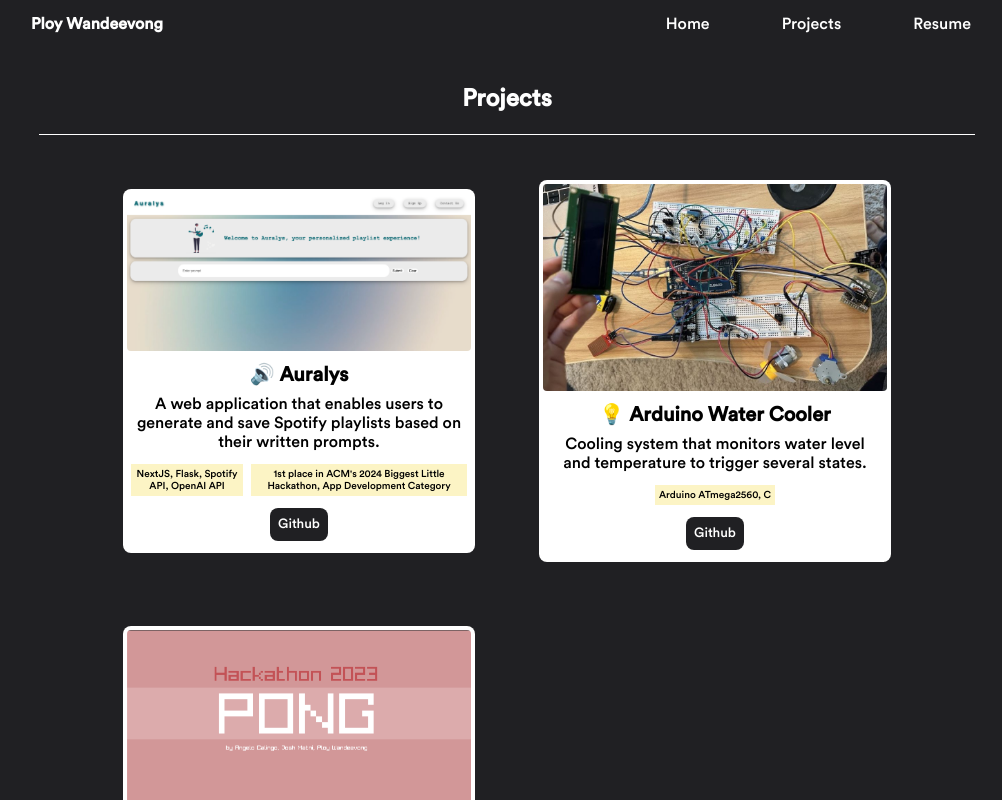
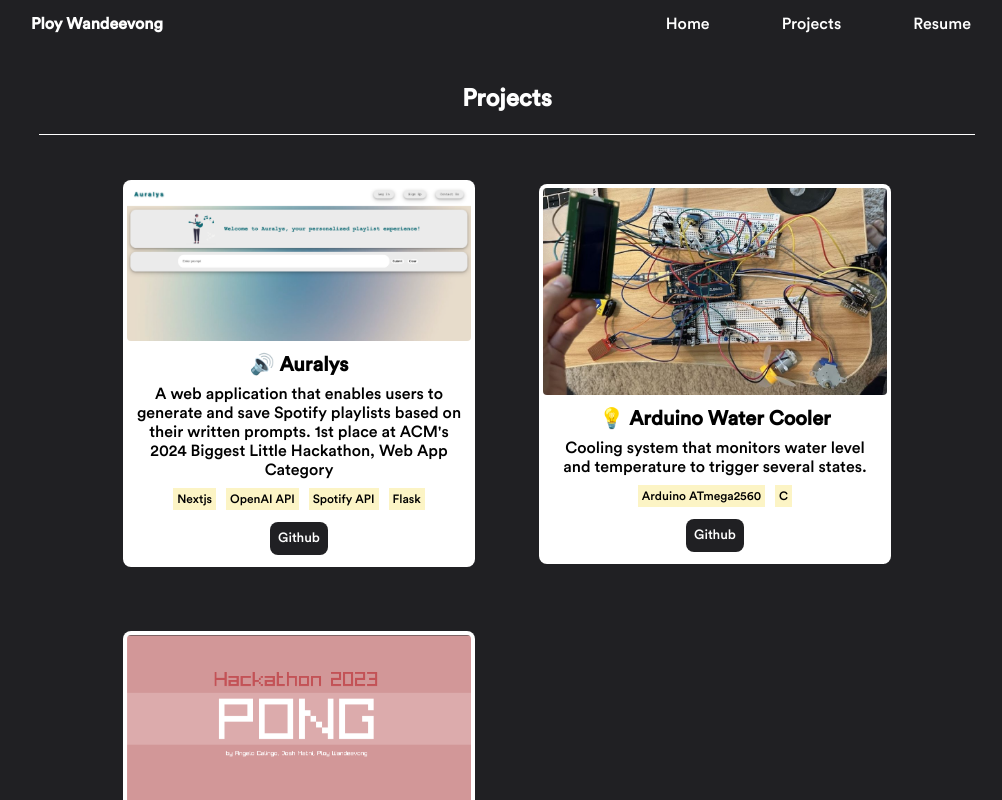
Before and after one commit to ployw/ployw.github.io, a React (Create React App) app: page /projects in a window 1280 px wide. Shown: the top 800 px of the page, without its empty margins (133-1135 px from the left). Built offline with nearby package versions, Linux system fonts and the light colour scheme.

Commit message:
pass list as items prop for project card

```diff
--- a/src/components/ProjectCard.js
+++ b/src/components/ProjectCard.js
@@ -6,8 +6,7 @@ const ProjectCard = ({
   imgAlt,
   title,
   description,
-  note1,
-  note2,
+  items,
   link,
   buttonText
 }) => {
@@ -17,10 +16,13 @@ const ProjectCard = ({
       </img>)}
       {title && (<h1 className="card-title">{title}</h1>)}
       {description && (<p className="card-description">{description}</p>)}
-      <div className="card-notes container inner">
-        {note1 && (<p className="card-highlight card-note">{note1}</p>)}
-        {note2 && (<p className="card-highlight card-note">{note2}</p>)}
-      </div>
+      {items && (<div className="card-items container inner">
+        <ul className="card-items-list">
+          {items.map((item, index) => (
+            <li className="card-item card-highlight" key={index}>{item}</li>
+          ))}
+        </ul>
+      </div>)}
       {buttonText && link && (<a className="card-link" target="_blank" href={link} rel="noopener noreferrer">
         <button className="card-button button">
           {buttonText}
--- a/src/components/ProjectCardStyles.css
+++ b/src/components/ProjectCardStyles.css
@@ -23,7 +23,14 @@
     margin: 0.8rem;
 }
 
-.card-note {
+.card-items-list {
+    display: flex;
+    flex-direction: row;
+    column-gap: 1rem;
+    margin-bottom: 0.8rem;
+}
+
+.card-item {
     color: black;
     font-size: var(--small-font-size);
     text-align: center;
@@ -36,7 +43,7 @@
 
 .card-button {
     background-color: var(--bg-color);
-    margin: 0.8rem;
+    margin-bottom: 0.8rem;
 }
 
 .card-button:hover {
--- a/src/components/ProjectGrid.js
+++ b/src/components/ProjectGrid.js
@@ -13,9 +13,8 @@ const ProjectGrid = () => {
             imgSrc={Auralys}
             imgAlt="project image"
             title="🔊 Auralys"
-            description="A web application that enables users to generate and save Spotify playlists based on their written prompts."
-            note1="NextJS, Flask, Spotify API, OpenAI API"
-            note2="1st place in ACM's 2024 Biggest Little Hackathon, App Development Category"
+            description="A web application that enables users to generate and save Spotify playlists based on their written prompts. 1st place at ACM's 2024 Biggest Little Hackathon, Web App Category"
+            items={['Nextjs', 'OpenAI API', 'Spotify API', 'Flask']}
             link="https://github.com/joshmatni/Auralys-Spotify-Playlist-Generator"
             buttonText="Github"
             />
@@ -26,8 +25,7 @@ const ProjectGrid = () => {
             imgAlt="project image"
             title="💡 Arduino Water Cooler"
             description="Cooling system that monitors water level and temperature to trigger several states."
-            note1="Arduino ATmega2560, C"
-            note2=""
+            items={['Arduino ATmega2560', 'C']}
             link="https://github.com/ployw/Arduino-Water-Cooler"
             buttonText="Github"
             />
@@ -37,9 +35,8 @@ const ProjectGrid = () => {
             imgSrc={Pong}
             imgAlt="project image"
             title="🏓 Ping Pong"
-            description="Ping pong game application!"
-            note1="Raylib, C++, OOP"
-            note2="1st place in ACM's 2023 Biggest Little Hackathon, Beginner Category"
+            description="Ping pong game application! 1st place at ACM's 2023 Biggest Little Hackathon, Beginner Category"
+            items={['C++', 'OOP']}
             link="https://github.com/ployw/Hackathon2023_pong"
             buttonText="Github"
             />
--- a/src/components/ProjectsPreview.js
+++ b/src/components/ProjectsPreview.js
@@ -15,15 +15,14 @@ const ProjectsPreview = () => {
                     <ProjectCard
                         title="🔊 Auralys"
                         description="A web application that enables users to generate and save Spotify playlists based on their written prompts."
-                        note1="NextJS, Flask, Spotify API, OpenAI API"
-                        note2="1st place in ACM's 2024 Biggest Little Hackathon, App Development Category"
+                        items={['Nextjs', 'OpenAI API', 'Spotify API', 'Flask']}
                     />
                 </div>
                 <div className="grid-item">
                     <ProjectCard
                         title="💡 Arduino Water Cooler"
                         description="Cooling system that monitors water level and temperature to trigger several states."
-                        note1="Arduino ATmega2560, C"
+                        items={['Arduino ATmega2560', 'C']}
                     />
                 </div>
             </div>
--- a/src/index.css
+++ b/src/index.css
@@ -22,7 +22,7 @@
   --h2-font-size: 2.4rem;
   --h3-font-size: 2rem;
   --normal-font-size: 1.6rem;
-  --small-font-size: 1rem;
+  --small-font-size: 1.2rem;
 
   --font-bold: 800;
   --font-normal: 100;
```
Also changed, not shown: src/components/List.js (deleted, +0 -12 lines), src/components/ListStyles.css (deleted).
